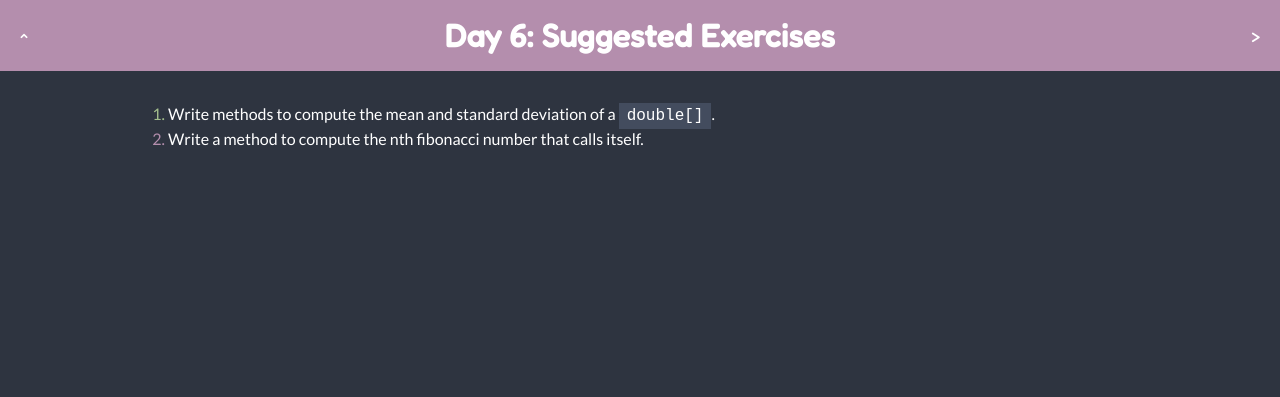
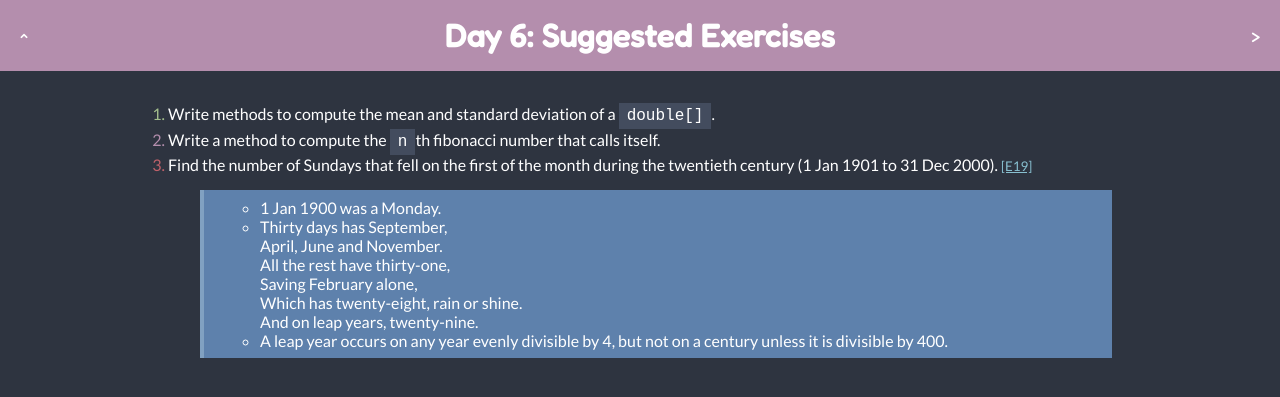
Before and after one commit to Jellyfish4654/guides, a Jekyll site: the page built from java/day6-exercises.md, in a window 1280 px wide. Shown: the top 397 px of the page. Built offline with Jekyll 4.4.1, drawn with Linux system fonts in a browser that asks for light colours.

Commit message:
add red exercises

```diff
--- a/_data/java.yml
+++ b/_data/java.yml
@@ -18,12 +18,14 @@
    exercises: true
 
  - title: "Classes 100.1"
+   exercises: true
 
 # keep in mind
 # the purpose of this isn't just to teach java
 # but to teach how to think like a programmer --> exercises
 
 ## things to add
+##  - woops, ternary
 ##  - methods; method overloading
 ##  - classes: members (final etc), nested classes, methods
 ##  - classes: private/protected;;;
--- a/java/day6-exercises.md
+++ b/java/day6-exercises.md
@@ -7,5 +7,18 @@ right: day7.html
 
 <ol>
     <li class="task-green">Write methods to compute the mean and standard deviation of a <code>double[]</code>.</li>
-    <li class="task-purple">Write a method to compute the nth fibonacci number that calls itself.</li>
+    <li class="task-purple">Write a method to compute the <code>n</code>th fibonacci number that calls itself.</li>
+    <!-- skills learned: debugging -->
+    <li class="task-red">Find the number of Sundays that fell on the first of the month during the twentieth century (1 Jan 1901 to 31 Dec 2000). <small><a href="https://projecteuler.net/problem=19">[E19]</a></small>
+        <blockquote><ul>
+            <li>1 Jan 1900 was a Monday.</li>
+            <li>Thirty days has September, <br>
+April, June and November.<br>
+All the rest have thirty-one,<br>
+Saving February alone,<br>
+Which has twenty-eight, rain or shine.<br>
+And on leap years, twenty-nine.</li>
+            <li>A leap year occurs on any year evenly divisible by 4, but not on a century unless it is divisible by 400.</li>
+        </ul></blockquote>
+    </li>
 </ol>
```
Also changed, not shown: java/day7.md (+7 -1 lines).
